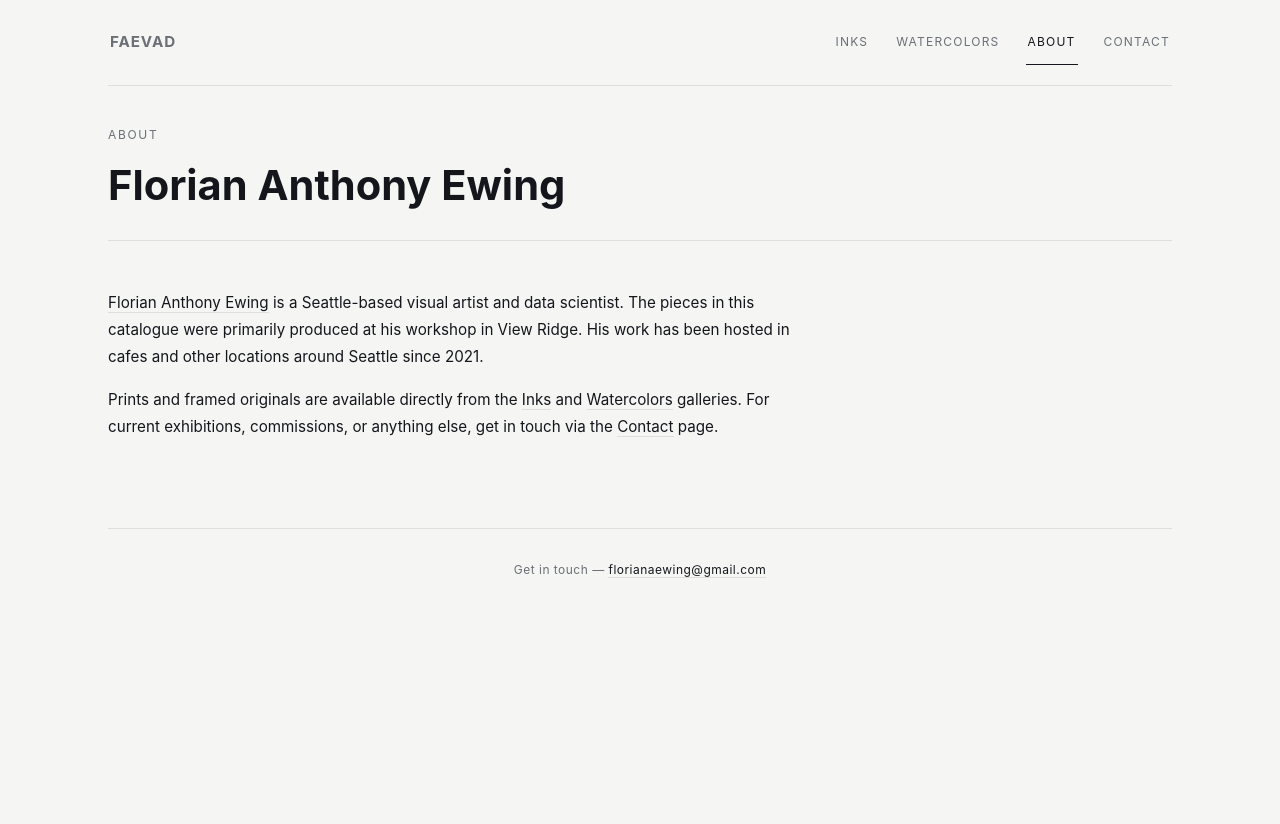
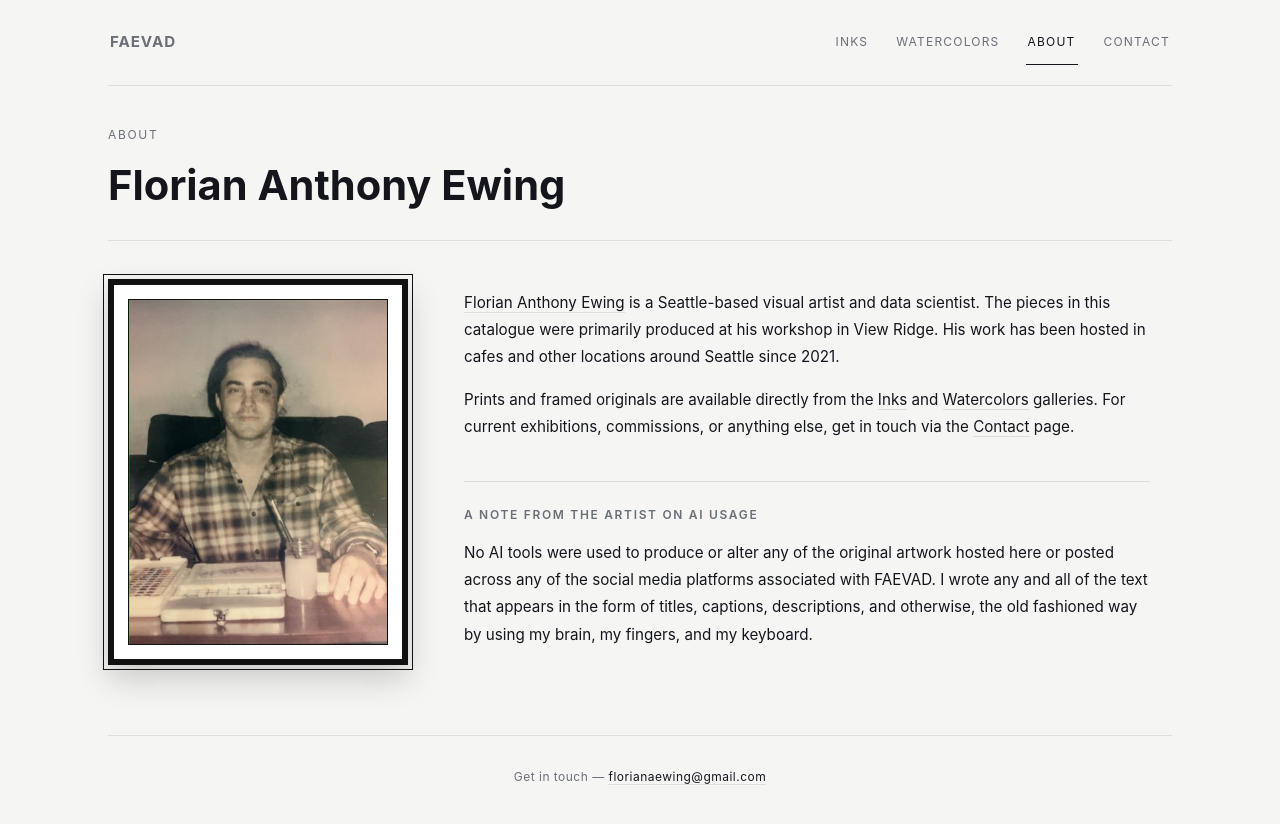
Before and after one commit to florianaewing/FAEVAD, a Jekyll site: the page built from about.html, in a window 1280 px wide. Shown: the top 824 px of the page. Built offline with Jekyll 4.4.1, drawn with Linux system fonts in a browser that asks for light colours.

Commit message:
Add a framed portrait and a note on AI usage to the about page
Co-Authored-By: Claude Opus 5.5 <noreply@anthropic.com>

```diff
--- a/about.html
+++ b/about.html
@@ -18,6 +18,11 @@
         <h1>Florian Anthony Ewing</h1>
     </div>
 
+    <div class="about-body">
+    <figure class="portrait-frame">
+        <img src="images/profile.jpg" alt="Florian Anthony Ewing" width="375" height="500">
+    </figure>
+
     <div class="prose">
         <p>
             <a href="https://github.com/florianaewing">Florian Anthony Ewing</a> is a Seattle-based visual artist
@@ -29,6 +34,17 @@
             current exhibitions, commissions, or anything else, get in touch via the <a href="contact.html">Contact</a>
             page.
         </p>
+
+        <section class="ai-note">
+            <h2>A Note From the Artist on AI Usage</h2>
+            <p>
+                No AI tools were used to produce or alter any of the original artwork hosted here or posted across
+                any of the social media platforms associated with FAEVAD. I wrote any and all of the text that appears
+                in the form of titles, captions, descriptions, and otherwise, the old fashioned way by using my brain,
+                my fingers, and my keyboard.
+            </p>
+        </section>
+    </div>
     </div>
 
     {% include footer.html %}
--- a/css/styles.css
+++ b/css/styles.css
@@ -374,6 +374,57 @@ nav.top a[aria-current="page"] {
 
 .prose a:hover { color: var(--pigment); border-color: var(--pigment); }
 
+/* About: framed portrait beside the bio on wide screens, stacked above it on narrow ones. */
+
+.about-body {
+  padding-top: 32px;
+}
+
+.about-body .prose { padding-top: 0; }
+
+.portrait-frame {
+  margin: 0 auto 32px;
+  max-width: 300px;
+  padding: 14px;
+  background: #fff;
+  border: 6px solid #111;
+  outline: 1px solid #111;
+  outline-offset: 4px;
+  box-shadow: 0 14px 30px rgba(0, 0, 0, 0.18);
+}
+
+.portrait-frame img {
+  display: block;
+  width: 100%;
+  height: auto;
+  border: 1px solid #111;
+}
+
+@media (min-width: 720px) {
+  .about-body {
+    display: grid;
+    grid-template-columns: 300px minmax(0, 68ch);
+    gap: 56px;
+    align-items: start;
+  }
+  .portrait-frame { margin: 6px 0 0; }
+}
+
+.ai-note {
+  margin-top: 40px;
+  padding-top: 24px;
+  border-top: 1px solid var(--line);
+}
+
+.ai-note h2 {
+  margin: 0;
+  font-size: 0.75rem;
+  font-weight: 600;
+  letter-spacing: 0.14em;
+  text-transform: uppercase;
+  color: var(--ink-soft);
+}
+
 .contact-line {
   font-size: 1.1rem;
   margin-top: 8px;
```
Also changed, not shown: images/profile.jpg (added).
